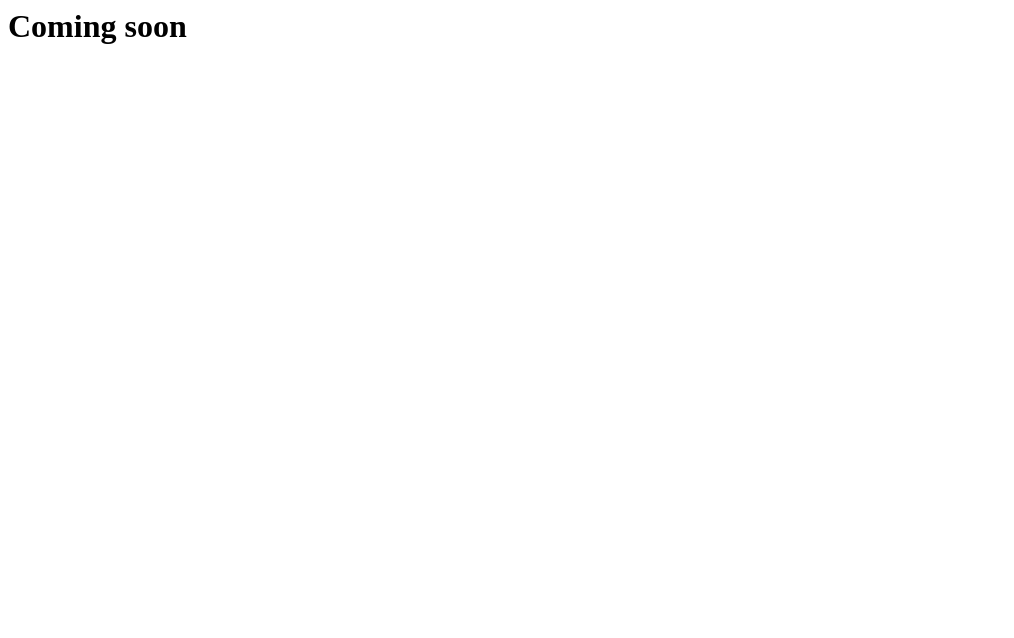
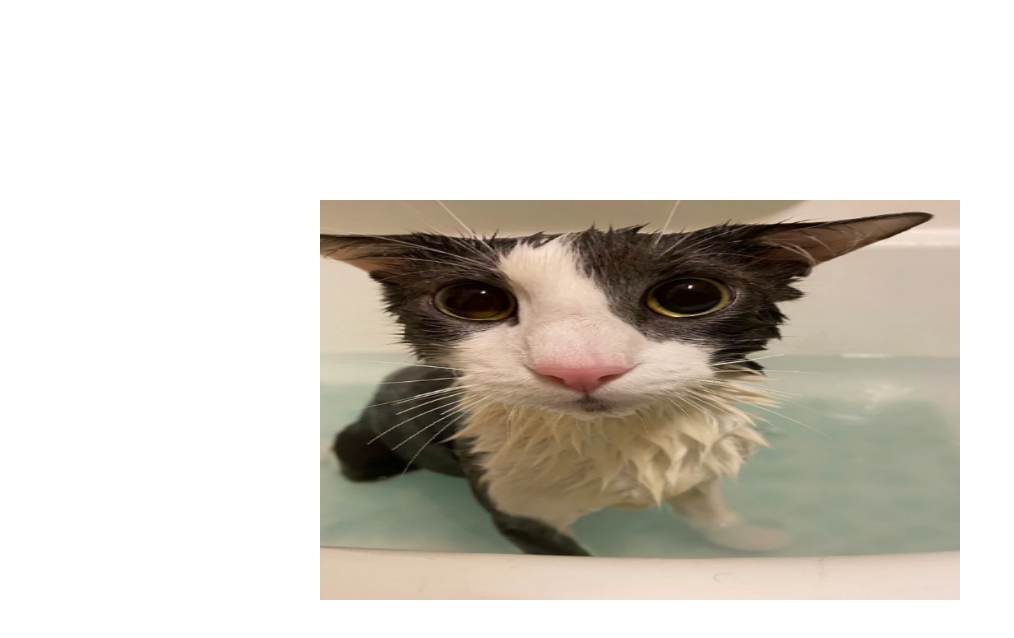
Before and after one commit to Bluetonium/Bluetonium.github.io, a plain HTML site: page index.html in a window 1280 px wide. Shown: the whole page, without its empty margins (0-1014 px from the left). Drawn offline with Linux system fonts and the light colour scheme.

Commit message:
very important

```diff
--- a/index.html
+++ b/index.html
@@ -1,6 +1,20 @@
 <head>
   <title>Bluetonium</title>
+  <style>
+    #awesomecat {
+      display: flex;
+      margin: auto;
+      width: 50%;
+      height: 50%;
+      top: 0;
+      left: 0;
+      right: 0;
+      bottom: 0;
+      position: absolute;
+    }
+
+  </style>
 </head>
 <body>
-  <h1><b>Coming soon</b></h1>
+  <img src="awesomecat.png" id="awesomecat">
 </body>
```
Also changed, not shown: awesomecat.png (added).
